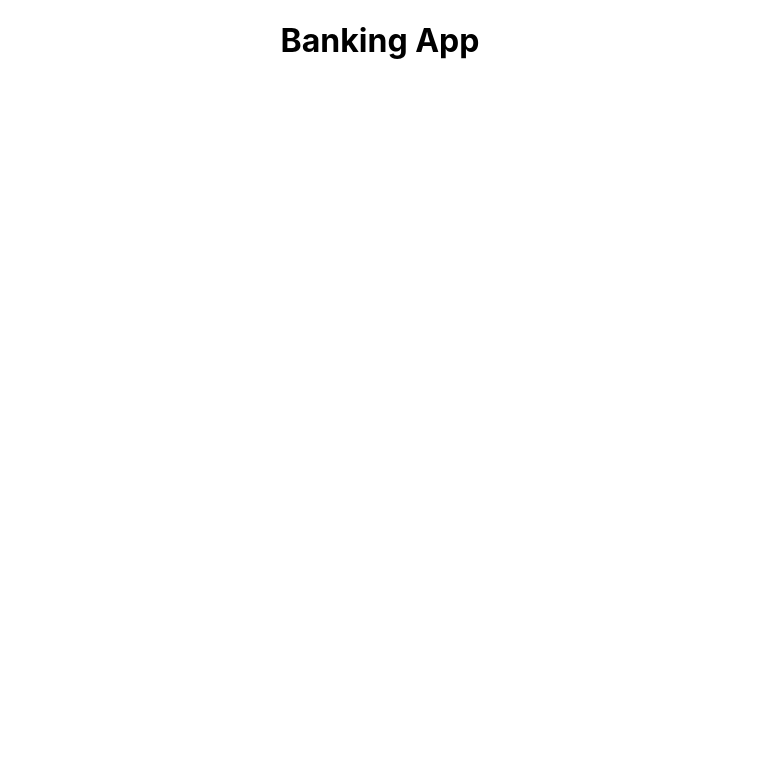
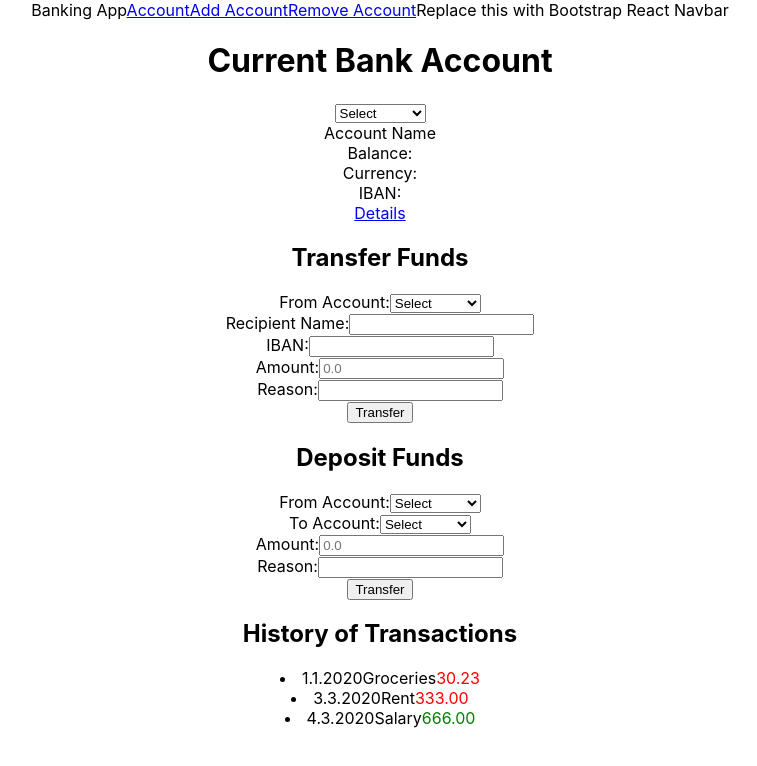
Before and after one commit to CyanID401/banking-webapp, a React (Create React App) app: page / in a window 1280 px wide. Shown: the top 766 px of the page, without its empty margins (260-1017 px from the left). Built offline with nearby package versions, Linux system fonts and the light colour scheme.

Commit message:
Components for the app

```diff
--- a/src/app/store.js
+++ b/src/app/store.js
@@ -1,4 +1,4 @@
-import { configureStore } from '@reduxjs/toolkit';
+import { configureStore } from '@reduxjs/toolkit'
 
 export default configureStore({
   reducer: {
--- /dev/null
+++ b/src/components/AccInfo.js
@@ -0,0 +1,16 @@
+import React from 'react'
+import Account from './Account'
+import AccTransactions from './AccTransactions'
+import AccOperations from './AccOperations'
+
+const AccInfo = () => {
+    return (
+        <div>
+            <Account />
+            <AccOperations />
+            <AccTransactions />
+        </div>
+    )
+}
+
+export default AccInfo
--- /dev/null
+++ b/src/components/AccOperations.js
@@ -0,0 +1,35 @@
+import React from 'react'
+import SelectList from './SelectList'
+import InputBox from './InputBox'
+import Button from './Button'
+
+const AccOperations = () => {
+    return (
+        <>
+        <div>
+            <h2>Transfer Funds</h2>
+            <form>
+                <SelectList label={'From Account:'} />
+                <InputBox label={'Recipient Name:'} />
+                <InputBox label={'IBAN:'} />
+                <InputBox label={'Amount:'} placeholder={'0.0'}/>
+                <InputBox label={'Reason:'} />
+                <Button text={'Transfer'} />
+            </form>
+        </div>
+
+        <div>
+            <h2>Deposit Funds</h2>
+            <form>
+                <SelectList label={'From Account:'} />
+                <SelectList label={'To Account:'} />
+                <InputBox label={'Amount:'} placeholder={'0.0'}/>
+                <InputBox label={'Reason:'} />
+                <Button text={'Transfer'} />
+            </form>
+        </div>
+        </>
+    )
+}
+
+export default AccOperations
--- /dev/null
+++ b/src/components/AccTransactions.js
@@ -0,0 +1,48 @@
+import React, { useState } from 'react'
+
+const AccTransactions = () => {
+    let initialState = [
+        {
+            date: '1.1.2020',
+            reason: 'Groceries',
+            amount: '30.23',
+            type: 'withdraw',
+        },
+        {
+            date: '3.3.2020',
+            reason: 'Rent',
+            amount: '333.00',
+            type: 'withdraw',
+        },
+        {
+            date: '4.3.2020',
+            reason: 'Salary',
+            amount: '666.00',
+            type: 'deposit',
+        },
+    ]
+    const [state] = useState(initialState)
+
+    const setColor = (item) => {
+        let style = {color: ''}
+        style.color = 'red'
+        item.type === 'deposit' && (style.color = 'green')
+        return style
+    }
+
+    return (
+        <div>
+            <h2>History of Transactions</h2>
+            {state.map((item, index) =>
+                <li key={index}>
+
+                    <span>{item.date}</span>
+                    <span>{item.reason}</span>
+                    <span style={setColor(item)}>{item.amount}</span>
+                </li>
+            )}
+        </div>
+    )
+}
+
+export default AccTransactions
--- /dev/null
+++ b/src/components/Account.js
@@ -0,0 +1,18 @@
+import React from 'react'
+import SelectList from './SelectList'
+
+const Account = () => {
+    return (
+        <div>
+            <h1>Current Bank Account</h1>
+            <SelectList />
+            <div>Account Name</div>
+            <div>Balance:</div>
+            <div>Currency:</div>
+            <div>IBAN:</div>
+            <a href="#">Details</a>
+        </div>
+    )
+}
+
+export default Account
--- a/src/components/App.js
+++ b/src/components/App.js
@@ -1,10 +1,18 @@
 import React from 'react';
 import './App.css';
+import AccInfo from './AccInfo';
 
 function App() {
   return (
     <div className="App">
-      <h1>Banking App</h1>
+      <nav>
+        <a>Banking App</a>
+        <a href="#">Account</a>
+        <a href="#">Add Account</a>
+        <a href="#">Remove Account</a>
+        <a>Replace this with Bootstrap React Navbar</a>
+      </nav>
+      <AccInfo />
     </div>
   );
 }
--- /dev/null
+++ b/src/components/Button.js
@@ -0,0 +1,9 @@
+import React from 'react'
+
+const Button = ( {text} ) => {
+    return (
+        <button>{text}</button>
+    )
+}
+
+export default Button
--- /dev/null
+++ b/src/components/InputBox.js
@@ -0,0 +1,13 @@
+import React from 'react'
+import Label from './Label'
+
+const InputBox = ( {label, type, placeholder} ) => {
+    return (
+        <div>
+            <Label text={label} />
+            <input type={type || 'text'} placeholder={placeholder}/>
+        </div>
+    )
+}
+
+export default InputBox
--- /dev/null
+++ b/src/components/Label.js
@@ -0,0 +1,12 @@
+import React from 'react'
+
+const Label = ( {text} ) => {
+    return (
+        <>
+            {text !== undefined &&
+                <label>{text}</label>}
+        </>
+    )
+}
+
+export default Label
--- /dev/null
+++ b/src/components/SelectList.js
@@ -0,0 +1,18 @@
+import React, { useState } from 'react'
+import Label from './Label'
+
+const SelectList = ( {label} ) => {
+    const [items] = useState(['Select','List', 'Component', 'Mock', 'Data'])
+    return (
+        <div>
+            <Label text={label} />
+            <select>
+                {items.map((item, index) =>
+                    <option key={index}>{item}</option>
+                )}
+            </select>
+        </div>
+    )
+}
+
+export default SelectList
```
Also changed, not shown: src/components/AccCreate.js (added, +19 -0 lines), src/components/AccDelete.js (added, +17 -0 lines).
